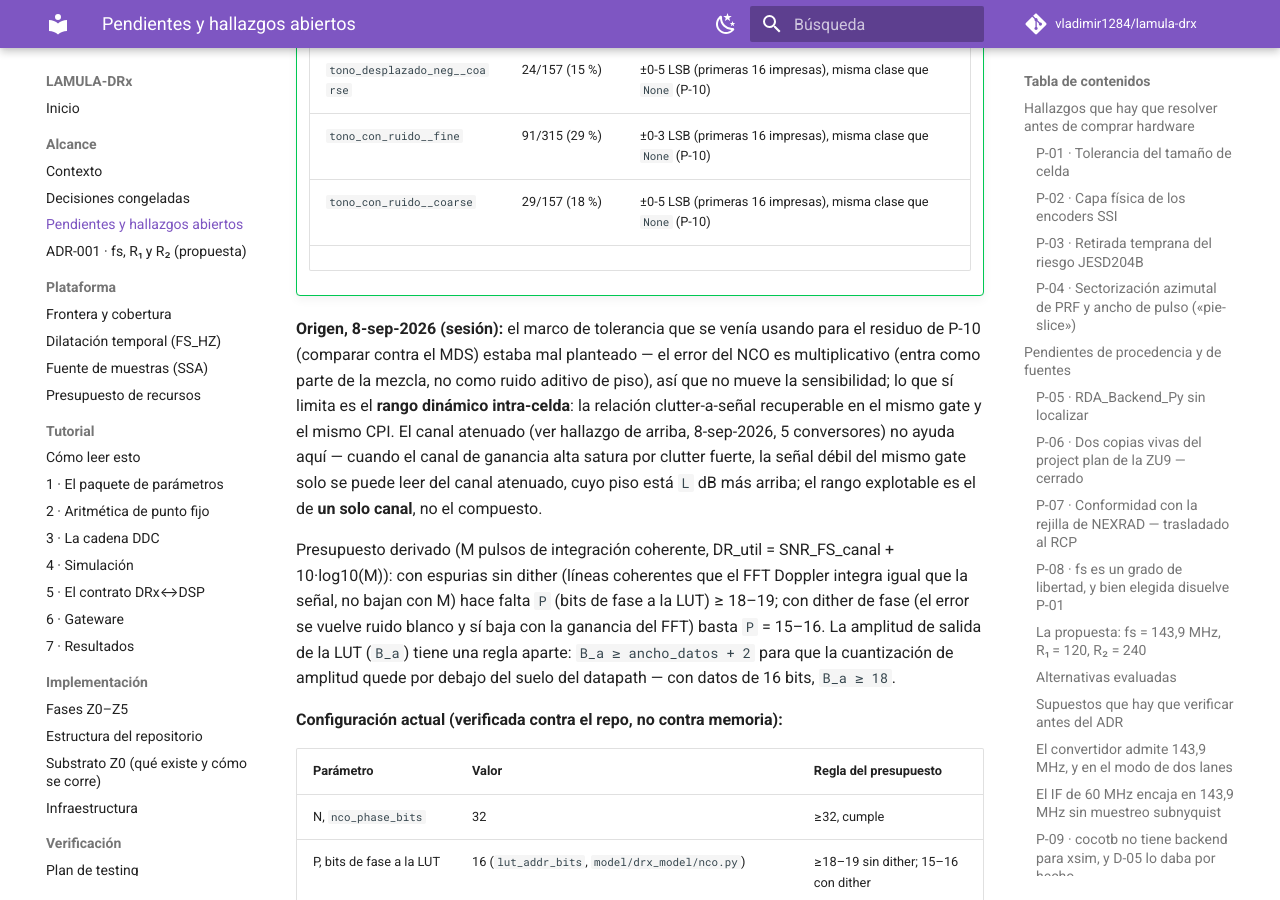
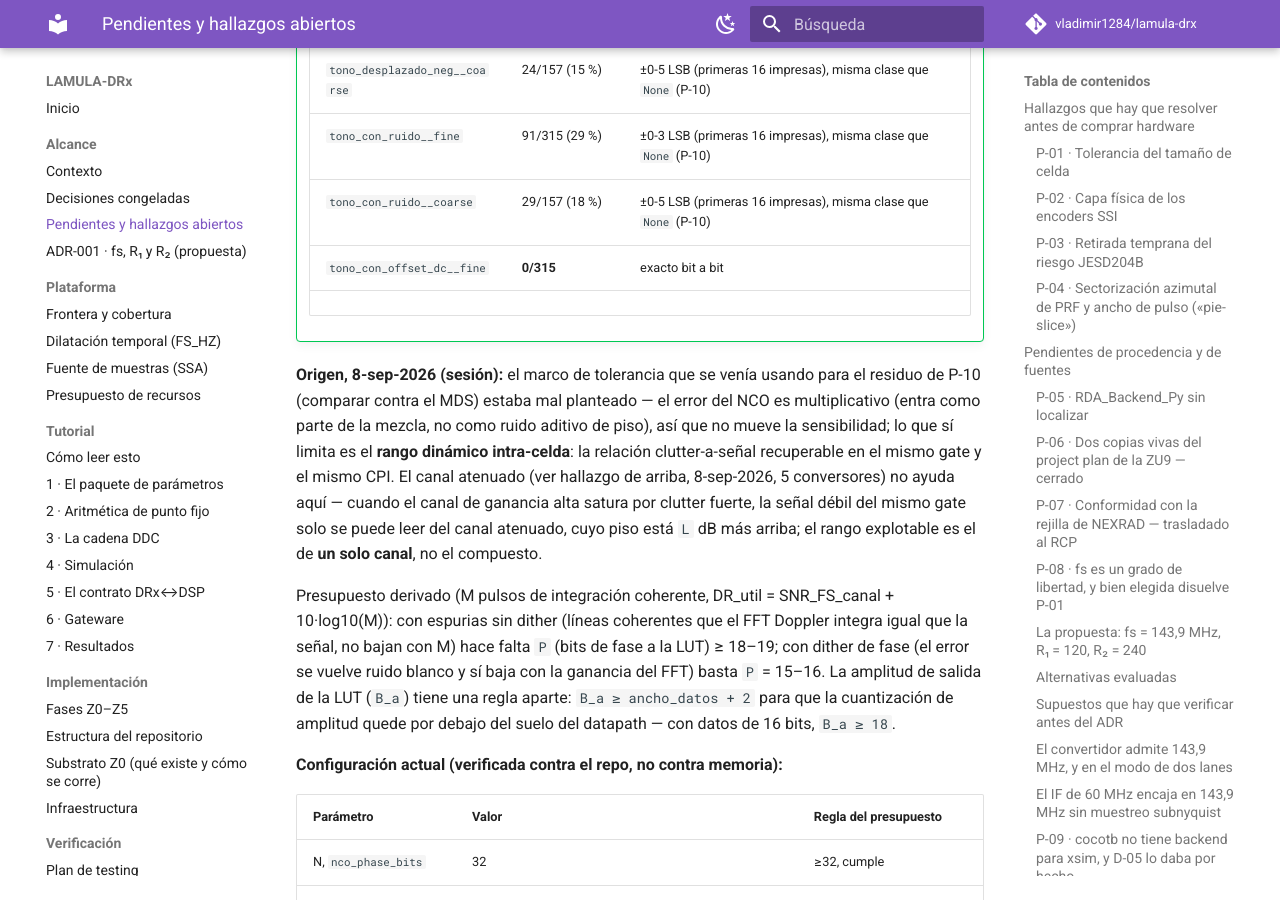
Before and after one commit to vladimir1284/lamula-drx, an MkDocs documentation site: the page built from docs/alcance/pendientes.md, in a window 1280 px wide and 900 px high, scrolled down 22847 px. Built offline with MkDocs 1.6.1 and Material for MkDocs 9.7.7, drawn with Linux system fonts in a browser that asks for light colours; comment, search, counter and statistics services are not loaded.

Commit message:
P-11: matriz Taylor -- tono_con_offset_dc__fine: 0/315, exacto bit a bit

```diff
--- a/docs/alcance/pendientes.md
+++ b/docs/alcance/pendientes.md
@@ -971,6 +971,7 @@ abierto. **Dueño:** equipo (RTL) + especialistas de dominio (el número de supr
     | `tono_desplazado_neg__coarse` | 24/157 (15 %) | ±0-5 LSB (primeras 16 impresas), misma clase que `None` (P-10) |
     | `tono_con_ruido__fine` | 91/315 (29 %) | ±0-3 LSB (primeras 16 impresas), misma clase que `None` (P-10) |
     | `tono_con_ruido__coarse` | 29/157 (18 %) | ±0-5 LSB (primeras 16 impresas), misma clase que `None` (P-10) |
+    | `tono_con_offset_dc__fine` | **0/315** | exacto bit a bit |
     <!-- L1_TAYLOR_MATRIX_MARKER -->
 
 **Origen, 8-sep-2026 (sesión):** el marco de tolerancia que se venía usando para el residuo de
```
